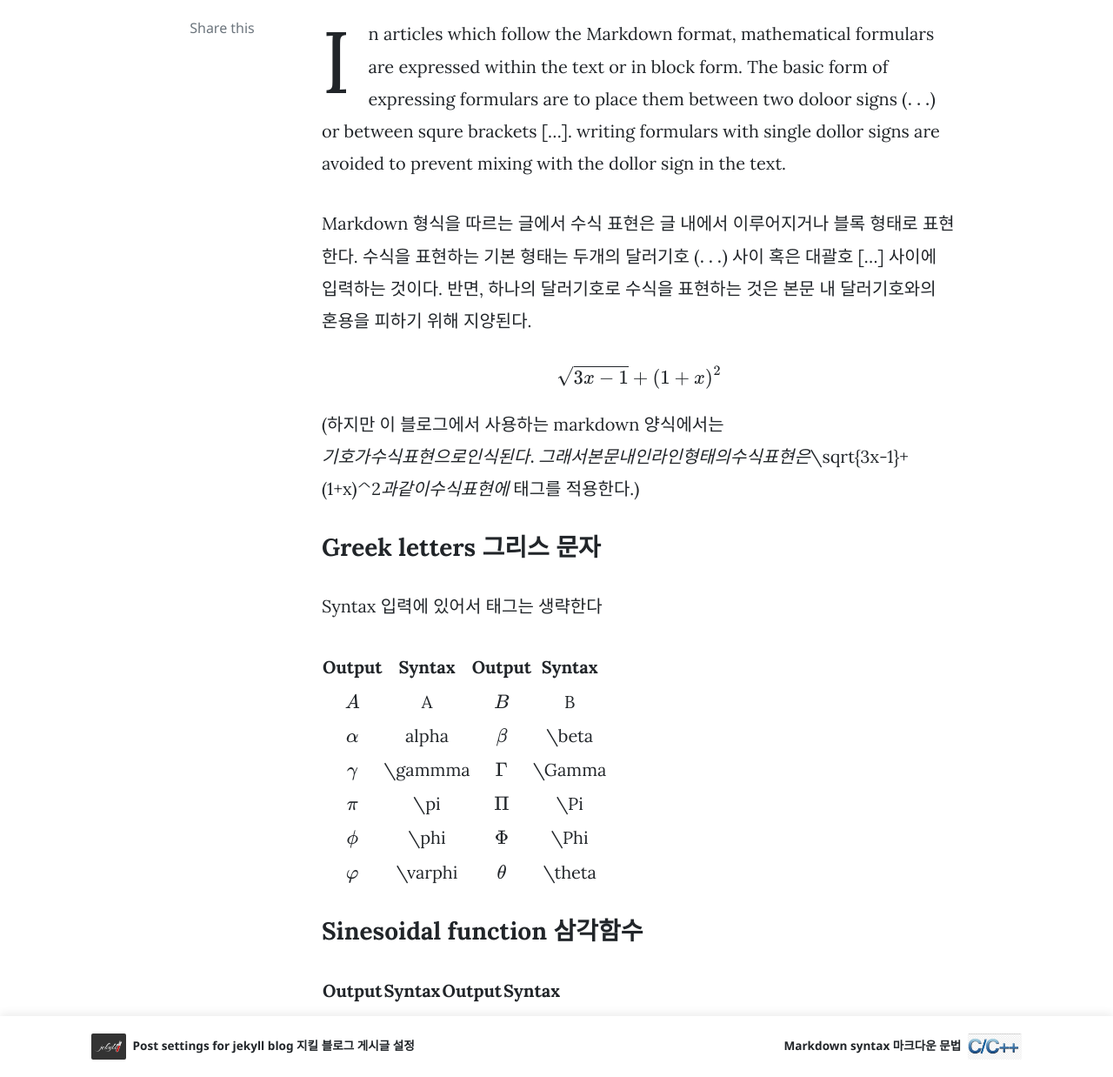
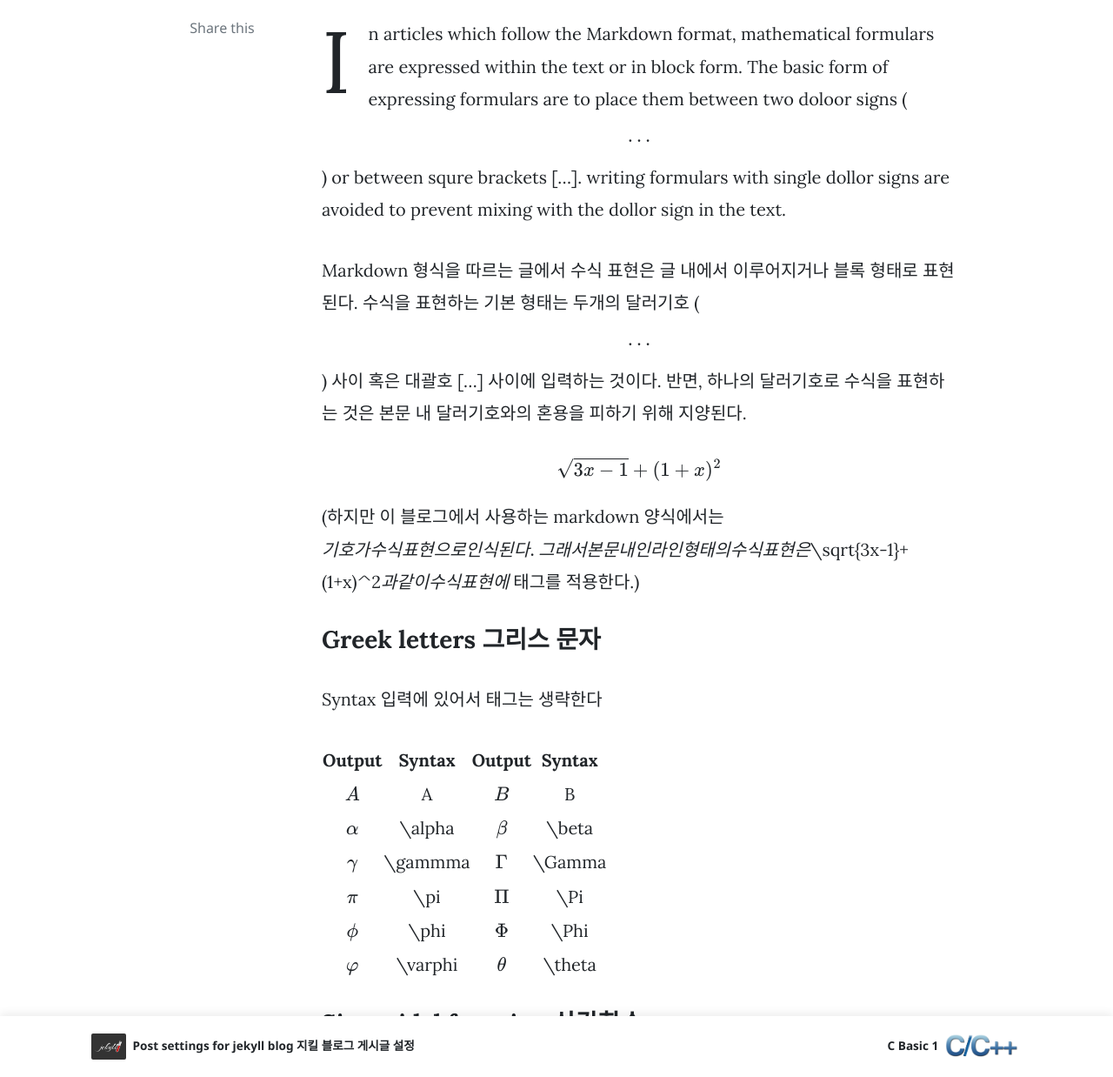
Before and after one commit to mbyun1420/mbyun1420.github.com, a Jekyll site: the page built from _posts/2020-09-28-markdown-mathematic-fomulars.md, in a window 1280 px wide and 1400 px high, scrolled down 360 px. Shown: the part 162-1400 px from the top of the window at 87% size. Built offline with Jekyll 4.4.1, drawn with Linux system fonts in a browser that asks for light colours; nearby versions of some CDN libraries; comment, search, counter and statistics services are not loaded.

Commit message:
update article c

```diff
--- a/_posts/2020-09-28-markdown-mathematic-fomulars.md
+++ b/_posts/2020-09-28-markdown-mathematic-fomulars.md
@@ -6,10 +6,10 @@
 image: https://upload.wikimedia.org/wikipedia/commons/4/48/Markdown-mark.svg
 ---
 
-In articles which follow the Markdown format, mathematical formulars are expressed within the text or in block form. The basic form of expressing formulars are to place them between two doloor signs ($$...$$) or between squre brackets \[...\]. writing formulars with single dollor signs are avoided to prevent mixing with the dollor sign in the text.
+In articles which follow the Markdown format, mathematical formulars are expressed within the text or in block form. The basic form of expressing formulars are to place them between two doloor signs (\$$...\$\$) or between squre brackets \[...\]. writing formulars with single dollor signs are avoided to prevent mixing with the dollor sign in the text.
 
 
-Markdown 형식을 따르는 글에서 수식 표현은 글 내에서 이루어지거나 블록 형태로 표현한다. 수식을 표현하는 기본 형태는 두개의 달러기호  ($$...$$) 사이 혹은 대괄호 \[...\] 사이에 입력하는 것이다. 반면, 하나의 달러기호로 수식을 표현하는 것은 본문 내 달러기호와의 혼용을 피하기 위해 지양된다.
+Markdown 형식을 따르는 글에서 수식 표현은 글 내에서 이루어지거나 블록 형태로 표현된다. 수식을 표현하는 기본 형태는 두개의 달러기호 (\$$...\$\$) 사이 혹은 대괄호 \[...\] 사이에 입력하는 것이다. 반면, 하나의 달러기호로 수식을 표현하는 것은 본문 내 달러기호와의 혼용을 피하기 위해 지양된다.
 
 
 $$
@@ -17,7 +17,7 @@
 $$
 
 
-(하지만 이 블로그에서 사용하는 markdown 양식에서는 $ 기호가 수식표현으로 인식된다. 그래서 본문 내 인라인 형태의 수식 표현은 $\sqrt{3x-1}+(1+x)^2$ 과 같이 수식 표현에 $ 태그를 적용한다.)
+(하지만 이 블로그에서 사용하는 markdown 양식에서는 \$ 기호가 수식표현으로 인식된다. 그래서 본문 내 인라인 형태의 수식 표현은 $\sqrt{3x-1}+(1+x)^2$ 과 같이 수식 표현에 \$ 태그를 적용한다.)
 
 
 
@@ -31,7 +31,7 @@
 | Output               | Syntax              | Output               | Syntax              |
 |:---:                 |:---:                |:---:                 |:---:                |
 | $A$	               | A                   | $B$	                | B                   |
-| $\alpha$	           | alpha              | $\beta$	            | \beta               |
+| $\alpha$	           | \alpha              | $\beta$	            | \beta               |
 | $\gamma$	           | \gammma             | $\Gamma$             | \Gamma              |
 | $\pi$                | \pi                 | $\Pi$	            | \Pi                 |
 | $\phi$               | \phi                | $\Phi$	            | \Phi                |
```
Also changed, not shown: _posts/2020-12-02-c-basic-1[1].md (added, +29 -0 lines), _posts/2020-12-02-c-c++[1].md (deleted, +0 -15 lines), assets/images/candcplus.png.
